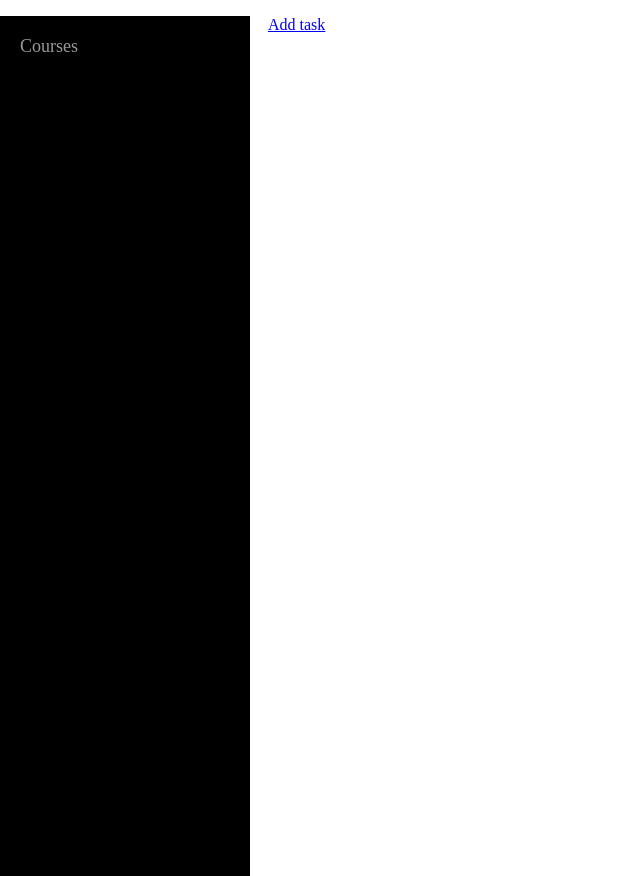
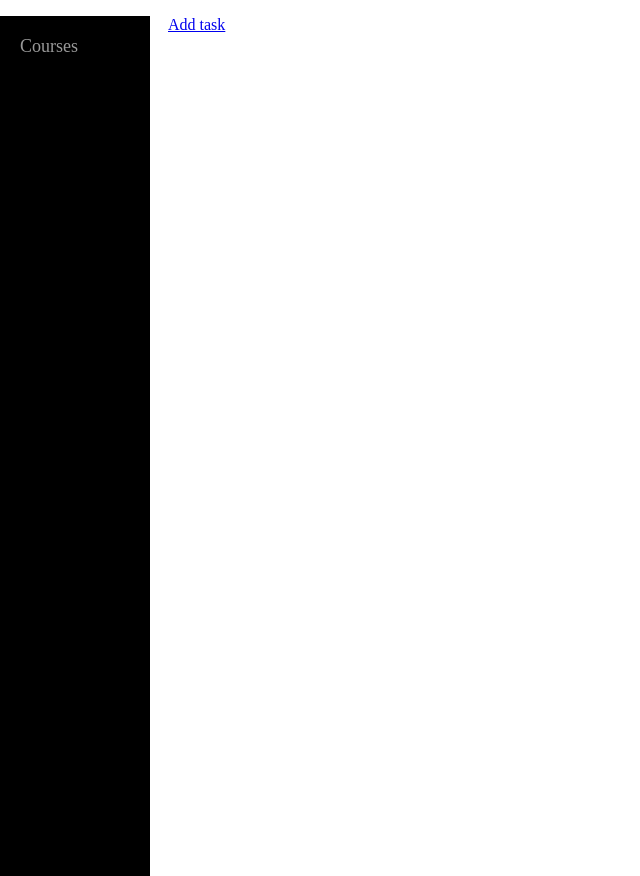
Before and after one commit to gajop/auto-grading, a Django app: page /tasks/ in a window 1280 px wide. Shown: the part 110-986 px from the top of the page, without its empty margins (0-640 px from the left). Run offline with Django 3.2, Linux system fonts and the light colour scheme; data that the repository does not hold is empty; parts of the project's set-up code (start-up, migrations or seed data) failed here and were passed over; some libraries are stand-ins or nearby versions.

Commit message:
reduced side of sidebar; fixed task rendering

```diff
--- a/webservice/static/css/simple-sidebar.css
+++ b/webservice/static/css/simple-sidebar.css
@@ -1,12 +1,12 @@
 #wrapper {
-  padding-left: 250px;
+  padding-left: 150px;
   transition: all 0.4s ease 0s;
 }
 
 #sidebar-wrapper {
-  margin-left: -250px;
-  left: 250px;
-  width: 250px;
+  margin-left: -150px;
+  left: 150px;
+  width: 150px;
   background: #000;
   position: fixed;
   height: 100%;
@@ -22,7 +22,7 @@
 .sidebar-nav {
   position: absolute;
   top: 0;
-  width: 250px;
+  width: 150px;
   list-style: none;
   margin: 0;
   padding: 0;
@@ -97,12 +97,12 @@
 
 #wrapper.active {
   position: relative;
-  left: 250px;
+  left: 150px;
 }
 
 #wrapper.active #sidebar-wrapper {
-  left: 250px;
-  width: 250px;
+  left: 150px;
+  width: 150px;
   transition: all 0.4s ease 0s;
 }
 
--- a/webservice/templates/task/read.html
+++ b/webservice/templates/task/read.html
@@ -3,6 +3,8 @@
 {% block title %}{{task.name}}{% endblock %}
 
 {% block content %}
-    <h2>{{task.name}}</h2>
+<div class="well">
+    <h1>{{task.name}}</h1>
     <p>{{task.description}}</p>
+</div>
 {% endblock %}
```
